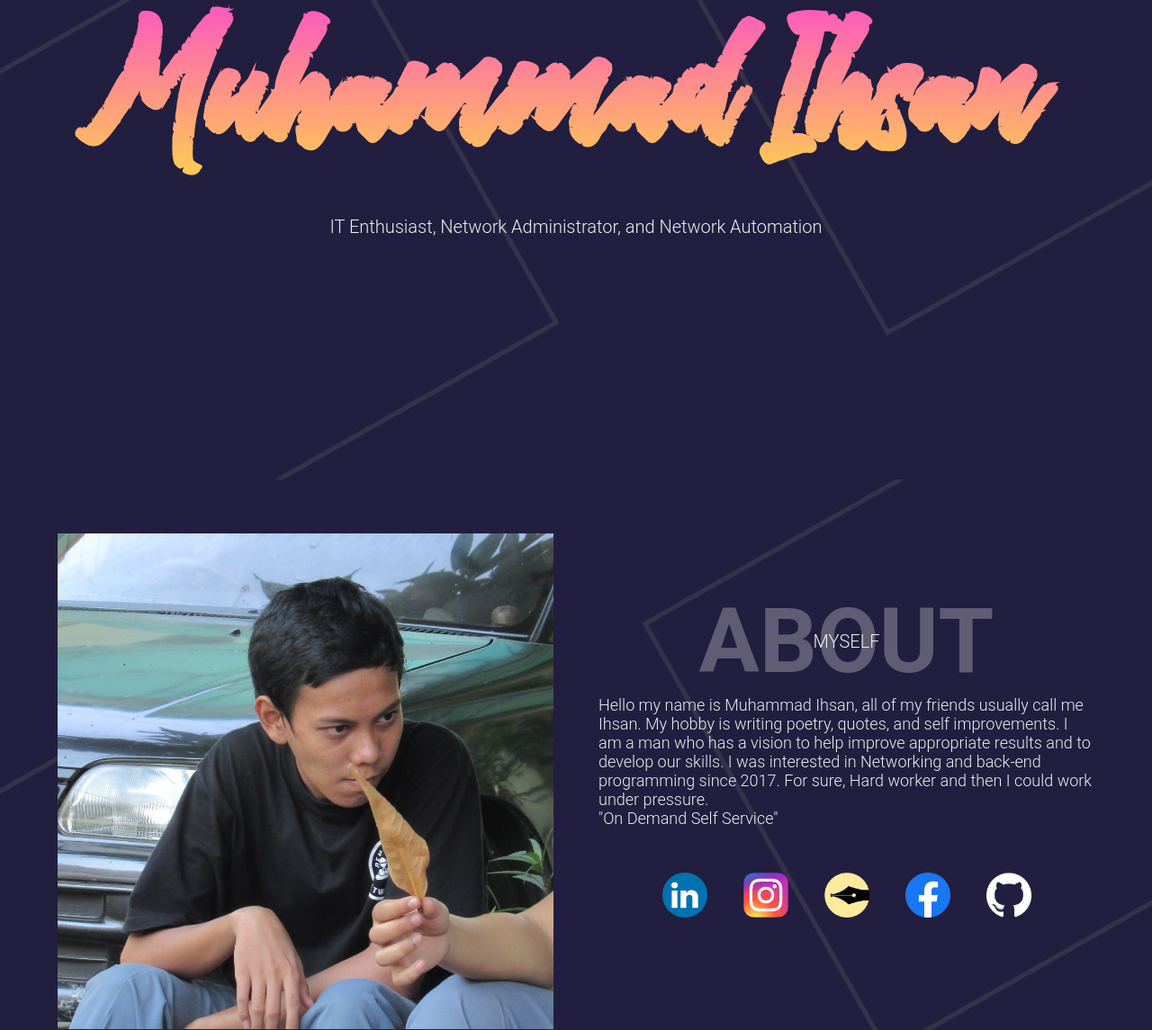
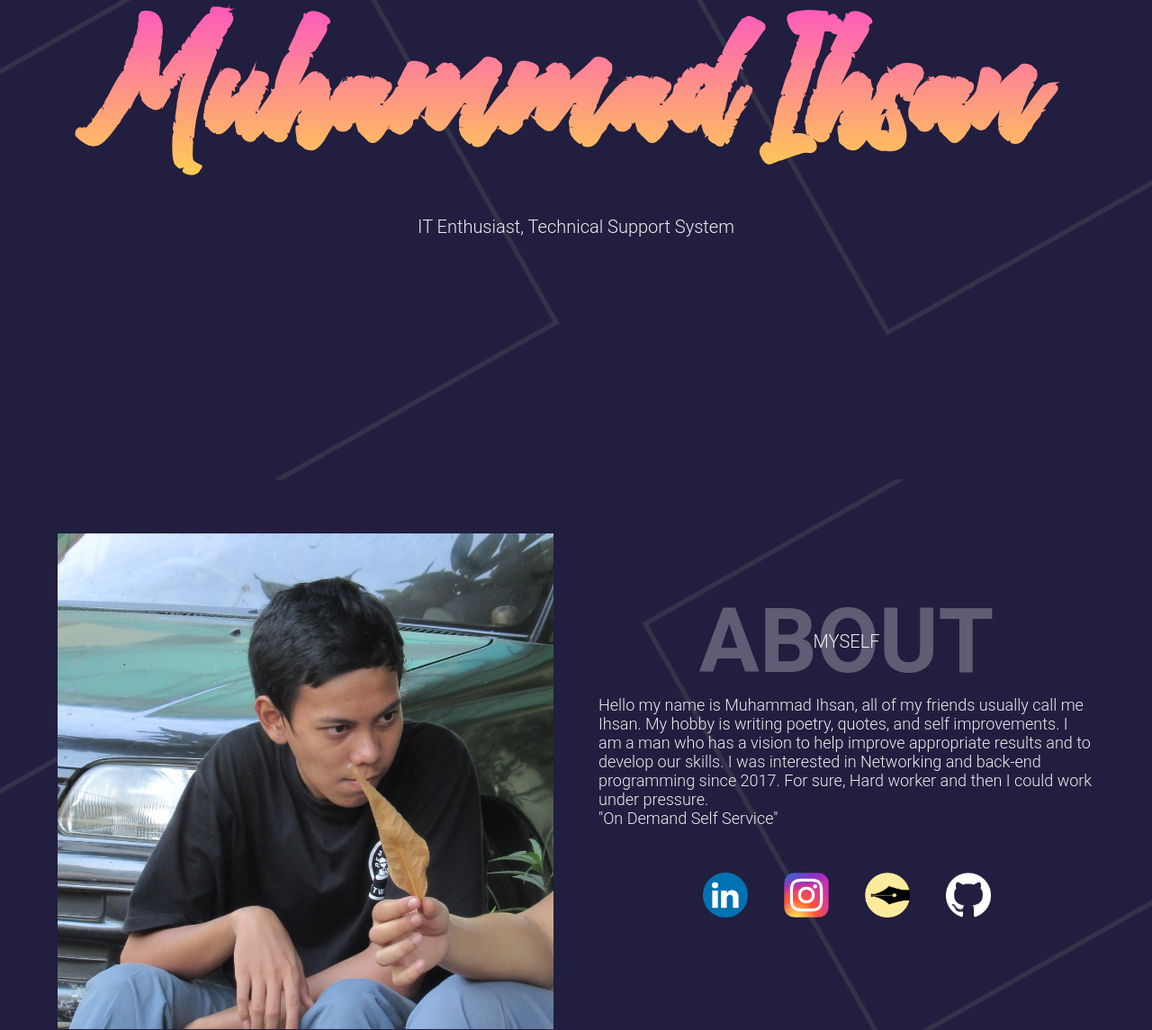
Before and after one commit to 13ihsan92/13ihsan92.github.io, a plain HTML site: page index.html in a window 1280 px wide. Shown: the part 267-1412 px from the top of the page at 90% size. Drawn offline with nearby package versions, Linux system fonts and the light colour scheme.

Commit message:
edit html

```diff
--- a/index.html
+++ b/index.html
@@ -3,7 +3,7 @@
 <head>
      <meta charset="UTF-8">
     <meta name="viewport" content="width=device-width, initial-scale=1">
-    <title>Muhammad Ihsan</title>
+    <title>Portfolio</title>
     <link rel="stylesheet" href="aos@next/dist/aos.css" />
     <link rel="stylesheet" href="https://use.fontawesome.com/releases/v5.7.2/css/all.css" integrity="sha384-fnmOCqbTlWIlj8LyTjo7mOUStjsKC4pOpQbqyi7RrhN7udi9RwhKkMHpvLbHG9Sr" crossorigin="anonymous">
     <link rel="stylesheet" href="main.css">
@@ -39,7 +39,7 @@
 		</nav>
 		<div class="landing-text">
 			<h1>Muhammad Ihsan</h1>
-			<h6>IT Enthusiast, Network Administrator, and Network Automation</h6>
+			<h6>IT Enthusiast, Technical Support System</h6>
 		</div>
 	</header>
 
@@ -86,13 +86,13 @@
 							</i>
 						</a>
 					</li>
-					<li>
+					<!-- mengurangi <li>
 						<a href="https://www.facebook.com/13ihsan92" class="icon-link">
 							<i class="fab fa-fb-square">
 								<img src="images/fb.png">
 							</i>
 						</a>
-					</li>
+					</li> -->
 					<li>
 						<a href="https://www.github.com/13ihsan92/" class="icon-link">
 							<i class="fab fa-githubs-square">
@@ -130,7 +130,7 @@
 					<div class="icon-container">
 						<i class="fas fa-code"></i>
 					</div>
-					<h1>Full Stack Programming</h1>
+					<h1>Back-End Programming</h1>
 					<p>
 						I understand the programming language well. I can make an application with the help of Unity3D software and the C# programming language (.Net framework). As for web development I often use bootstrap and laravel.
 					</p>
@@ -178,7 +178,7 @@
 				<ul>
 					<li class="date" data-date="2020 - present">
 						<h1>Datindo Infonet Prima</h1>
-						<p>Internship program</p>
+						<p>Technical Support</p>
 					</li>
 					<li class="date" data-date="2017 - present">
 						<h1>Freelance</h1>
```
